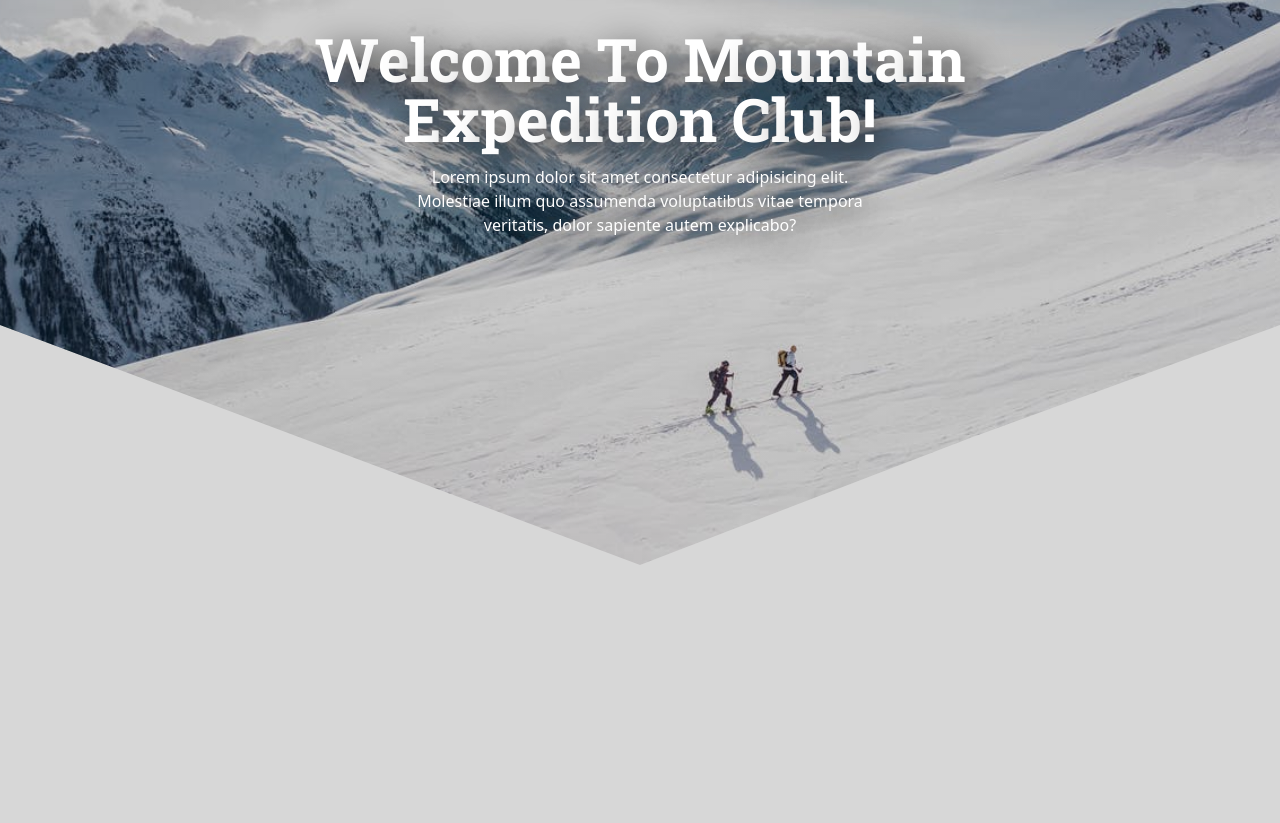
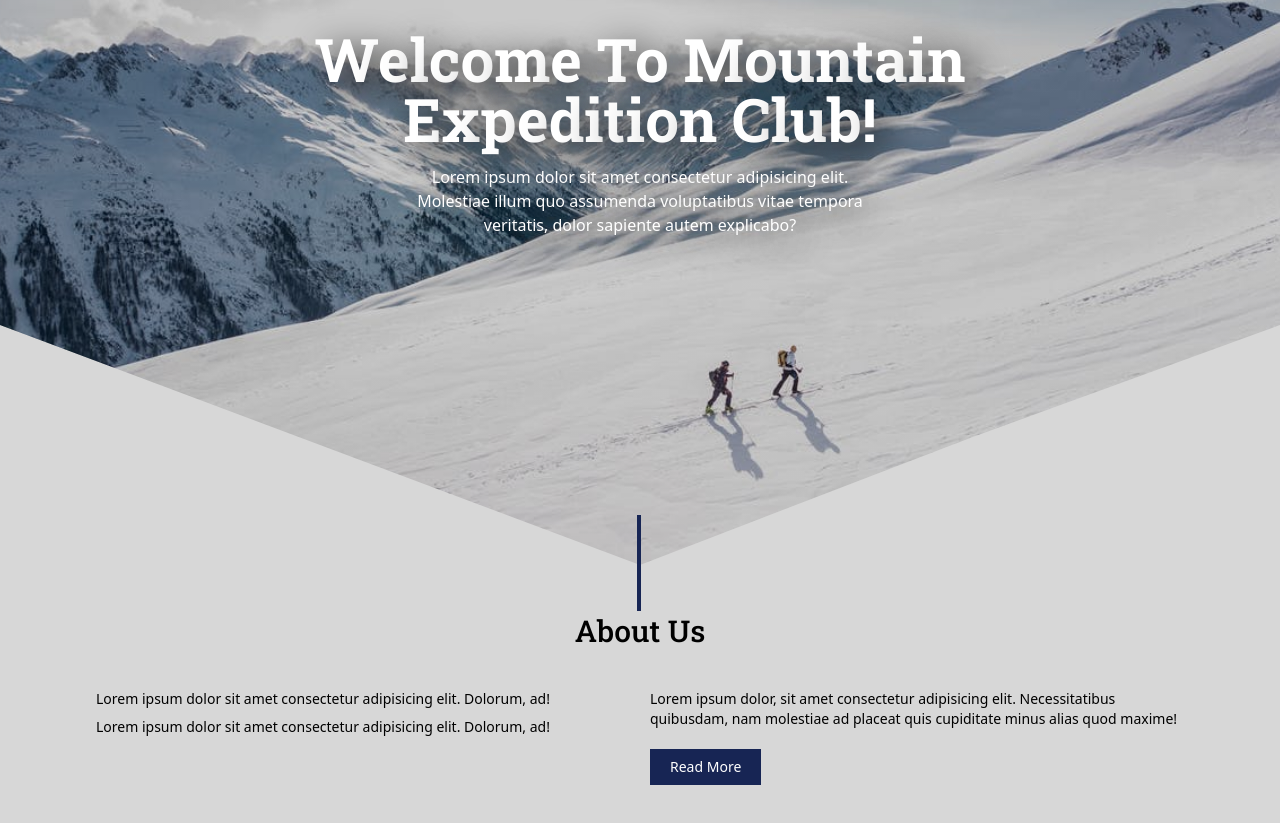
Before and after one commit to cmthecoder/travel, a React (Vite) app: page / in a window 1280 px wide. Shown: the part 235-1058 px from the top of the page. Before the commit the page ends 800 px from the top, so only its background shows below. Built offline with nearby package versions, Linux system fonts and the light colour scheme.

Commit message:
set up about page

```diff
--- a/src/App.jsx
+++ b/src/App.jsx
@@ -1,9 +1,11 @@
+import About from "./components/About/About"
 import Banner from "./components/Banner"
 
 const App = () => {
   return (
     <>
       <Banner />
+      <About />
     </>
   )
 }
--- /dev/null
+++ b/src/components/About/About.jsx
@@ -0,0 +1,43 @@
+const About = () => {
+  return (
+    <section className="py-[3rem] z-[-1]">
+      <div className="text-center">
+        <span
+          className="relative text-center text-3xl 2xl:text-5xl before:content-['']
+          before:absolute before:h-[6rem] before:border-2 before:border-blue-950 before:top-[-3rem]
+          before:right-[4rem] before:bottom-24 before:my-auto about 2xl:before:right-[6.5rem]
+        "
+        >
+          About Us
+        </span>
+      </div>
+
+      <div className="w-[90%] lg:w-[85%] mx-auto flex flex-col md:flex-row gap-5 mt-10 text-center md:text-left text-sm 2xl:text-xl">
+        <div className="flex-1 flex flex-col gap-2">
+          <p>
+            Lorem ipsum dolor sit amet consectetur adipisicing elit. Dolorum,
+            ad!
+          </p>
+          <p>
+            Lorem ipsum dolor sit amet consectetur adipisicing elit. Dolorum,
+            ad!
+          </p>
+        </div>
+        <div className="flex-1 flex flex-col gap-5">
+          <p>
+            Lorem ipsum dolor, sit amet consectetur adipisicing elit.
+            Necessitatibus quibusdam, nam molestiae ad placeat quis cupiditate
+            minus alias quod maxime!
+          </p>
+          <div>
+            <button className="bg-blue-950 text-white py-2 px-5 hover:bg-blue-800 text-sm">
+              Read More
+            </button>
+          </div>
+        </div>
+      </div>
+    </section>
+  );
+};
+
+export default About;
```
